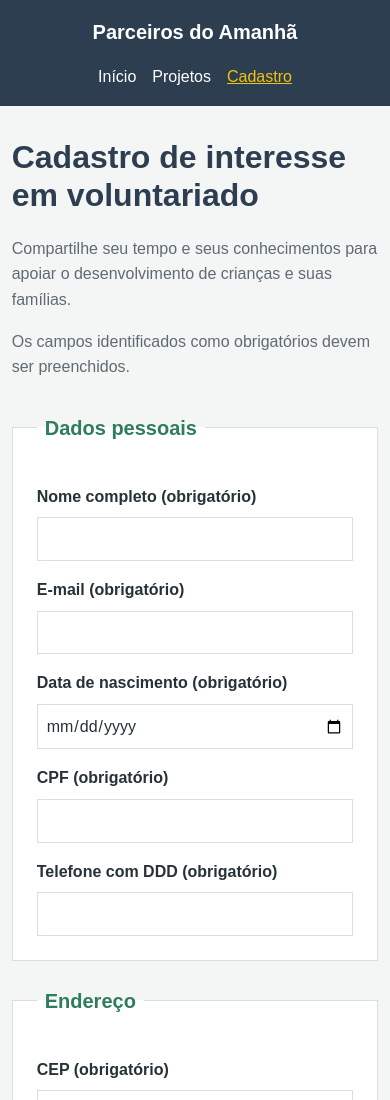
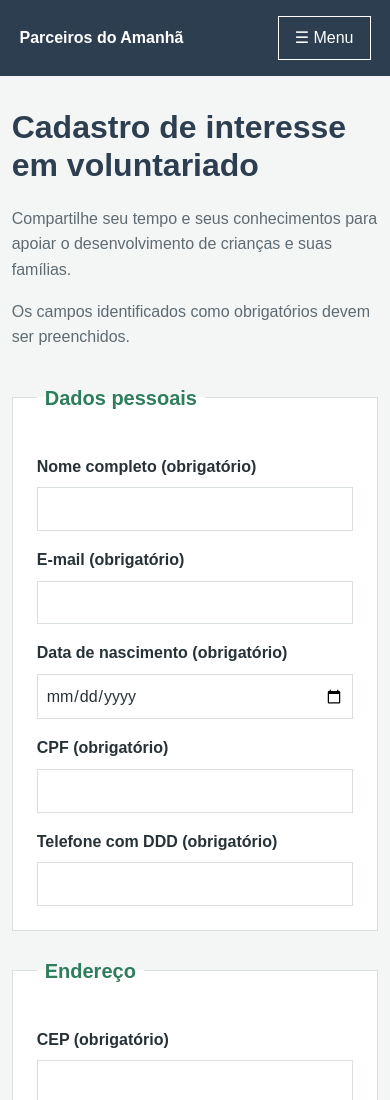
Before and after one commit to johnfln/parceiros-do-amanha, a plain HTML site: page desafio-02-html-css/cadastro.html in a window 390 px wide. Shown: the top 1100 px of the page. Drawn offline with Linux system fonts and the light colour scheme.

Commit message:
new nav  menu style for mobile

```diff
--- a/desafio-02-html-css/cadastro.html
+++ b/desafio-02-html-css/cadastro.html
@@ -19,14 +19,23 @@
         <p><strong>Parceiros do Amanhã</strong></p>
 
         <nav aria-label="Menu principal">
+            <ul class="menu-desktop">
+                <li><a href="index.html" aria-current="page">Início</a></li>
+                <li><a href="projetos.html">Projetos</a></li>
+                <li><a href="cadastro.html">Cadastro</a></li>
+            </ul>
+
+         <details class="menu-mobile">
+        <summary>
+            <span aria-hidden="true">☰</span> Menu
+        </summary>
             <ul>
-                <li><a href="index.html">Início</a></li>
+                <li><a href="index.html" aria-current="page">Início</a></li>
                 <li><a href="projetos.html">Projetos</a></li>
-                <li>
-                    <a href="cadastro.html" aria-current="page">Cadastro</a>
-                </li>
+                <li><a href="cadastro.html">Cadastro</a></li>
             </ul>
-        </nav>
+    </details>
+                </nav>
     </header>
 
     <main id="conteudo-principal">
--- a/desafio-02-html-css/styles/cadastro.css
+++ b/desafio-02-html-css/styles/cadastro.css
@@ -47,7 +47,7 @@ header {
 
 header p {
     margin: 0;
-    font-size: var(--texto-destaque);
+    font-size: var(--texto-principal);
 }
 
 header nav ul {
@@ -183,8 +183,75 @@ footer p {
 }
 
 @media (max-width: 768px) {
-    header { flex-direction: column; align-items: center; text-align: center;}
-    header nav {width: 100%;}
+    header {
+        flex-direction: row;
+        align-items: center;
+        justify-content: space-between;
+        text-align: left;
+    }
+
+    header p {
+        font-size: 1rem;
+    }
+
+    header nav {
+        position: relative;
+        width: auto;
+        flex: none;
+        margin-left: auto;
+    }
+
+    header nav .menu-desktop {
+        display: none;
+    }
+
+    header nav .menu-mobile {
+        display: block;
+        width: auto;
+    }
+
+    .menu-mobile summary {
+        width: max-content;
+        margin: 0;
+        padding: var(--espaco-pequeno) var(--espaco-medio);
+        color: var(--branco);
+        cursor: pointer;
+        list-style: none;
+        border: 1px solid var(--branco);
+    }
+
+    .menu-mobile summary::-webkit-details-marker {
+        display: none;
+    }
+
+    .menu-mobile summary:focus-visible {
+        outline: 2px solid var(--amarelo);
+        outline-offset: 2px;
+    }
+
+    header nav .menu-mobile ul {
+        position: absolute;
+        top: 100%;
+        right: 0;
+        z-index: 10;
+        display: flex;
+        flex-direction: column;
+        gap: 0;
+        width: 12rem;
+        max-width: calc(100vw - 2rem);
+        padding: var(--espaco-pequeno);
+        background-color: var(--azul-principal);
+        border: 1px solid var(--branco);
+    }
+
+    .menu-mobile li {
+        width: 100%;
+    }
+
+    .menu-mobile a {
+        display: block;
+        padding: var(--espaco-pequeno);
+    }
 }
 
 @media (max-width: 576px) {
@@ -197,3 +264,7 @@ footer p {
     h1 { font-size: 2rem; }
     section { padding: var(--espaco-medio); }
     }
+
+.menu-mobile {
+    display: none;
+}
--- a/desafio-02-html-css/styles/index.css
+++ b/desafio-02-html-css/styles/index.css
@@ -136,8 +136,75 @@ footer p { font-size: var(--texto-pequeno); }
 }
 
 @media (max-width: 768px) {
-    header { flex-direction: column; align-items: center; text-align: center;}
-    header nav {width: 100%;}
+    header {
+        flex-direction: row;
+        align-items: center;
+        justify-content: space-between;
+        text-align: left;
+    }
+
+    header p {
+        font-size: 1rem;
+    }
+
+    header nav {
+        position: relative;
+        width: auto;
+        flex: none;
+        margin-left: auto;
+    }
+
+    header nav .menu-desktop {
+        display: none;
+    }
+
+    header nav .menu-mobile {
+        display: block;
+        width: auto;
+    }
+
+    .menu-mobile summary {
+        width: max-content;
+        margin: 0;
+        padding: var(--espaco-pequeno) var(--espaco-medio);
+        color: var(--branco);
+        cursor: pointer;
+        list-style: none;
+        border: 1px solid var(--branco);
+    }
+
+    .menu-mobile summary::-webkit-details-marker {
+        display: none;
+    }
+
+    .menu-mobile summary:focus-visible {
+        outline: 2px solid var(--amarelo);
+        outline-offset: 2px;
+    }
+
+    header nav .menu-mobile ul {
+        position: absolute;
+        top: 100%;
+        right: 0;
+        z-index: 10;
+        display: flex;
+        flex-direction: column;
+        gap: 0;
+        width: 12rem;
+        max-width: calc(100vw - 2rem);
+        padding: var(--espaco-pequeno);
+        background-color: var(--azul-principal);
+        border: 1px solid var(--branco);
+    }
+
+    .menu-mobile li {
+        width: 100%;
+    }
+
+    .menu-mobile a {
+        display: block;
+        padding: var(--espaco-pequeno);
+    }
 }
 
 @media (max-width: 576px) {
@@ -150,3 +217,7 @@ footer p { font-size: var(--texto-pequeno); }
     h1 { font-size: 2rem; }
     section { padding: var(--espaco-medio); }
     }
+
+.menu-mobile {
+    display: none;
+}
--- a/desafio-02-html-css/styles/projetos.css
+++ b/desafio-02-html-css/styles/projetos.css
@@ -144,8 +144,75 @@ header nav ul {
 }
 
 @media (max-width: 768px) {
-    header { flex-direction: column; align-items: center; text-align: center;}
-    header nav { width: 100%;}
+    header {
+        flex-direction: row;
+        align-items: center;
+        justify-content: space-between;
+        text-align: left;
+    }
+
+    header p {
+        font-size: 1rem;
+    }
+
+    header nav {
+        position: relative;
+        width: auto;
+        flex: none;
+        margin-left: auto;
+    }
+
+    header nav .menu-desktop {
+        display: none;
+    }
+
+    header nav .menu-mobile {
+        display: block;
+        width: auto;
+    }
+
+    .menu-mobile summary {
+        width: max-content;
+        margin: 0;
+        padding: var(--espaco-pequeno) var(--espaco-medio);
+        color: var(--branco);
+        cursor: pointer;
+        list-style: none;
+        border: 1px solid var(--branco);
+    }
+
+    .menu-mobile summary::-webkit-details-marker {
+        display: none;
+    }
+
+    .menu-mobile summary:focus-visible {
+        outline: 2px solid var(--amarelo);
+        outline-offset: 2px;
+    }
+
+    header nav .menu-mobile ul {
+        position: absolute;
+        top: 100%;
+        right: 0;
+        z-index: 10;
+        display: flex;
+        flex-direction: column;
+        gap: 0;
+        width: 12rem;
+        max-width: calc(100vw - 2rem);
+        padding: var(--espaco-pequeno);
+        background-color: var(--azul-principal);
+        border: 1px solid var(--branco);
+    }
+
+    .menu-mobile li {
+        width: 100%;
+    }
+
+    .menu-mobile a {
+        display: block;
+        padding: var(--espaco-pequeno);
+    }
 }
 
 @media (max-width: 576px) {
@@ -158,3 +225,7 @@ header nav ul {
     h1 { font-size: 2rem; }
     section { padding: var(--espaco-medio); }
     }
+
+.menu-mobile {
+    display: none;
+}
```
Also changed, not shown: desafio-02-html-css/index.html (+16 -11 lines), desafio-02-html-css/projetos.html (+15 -6 lines).
